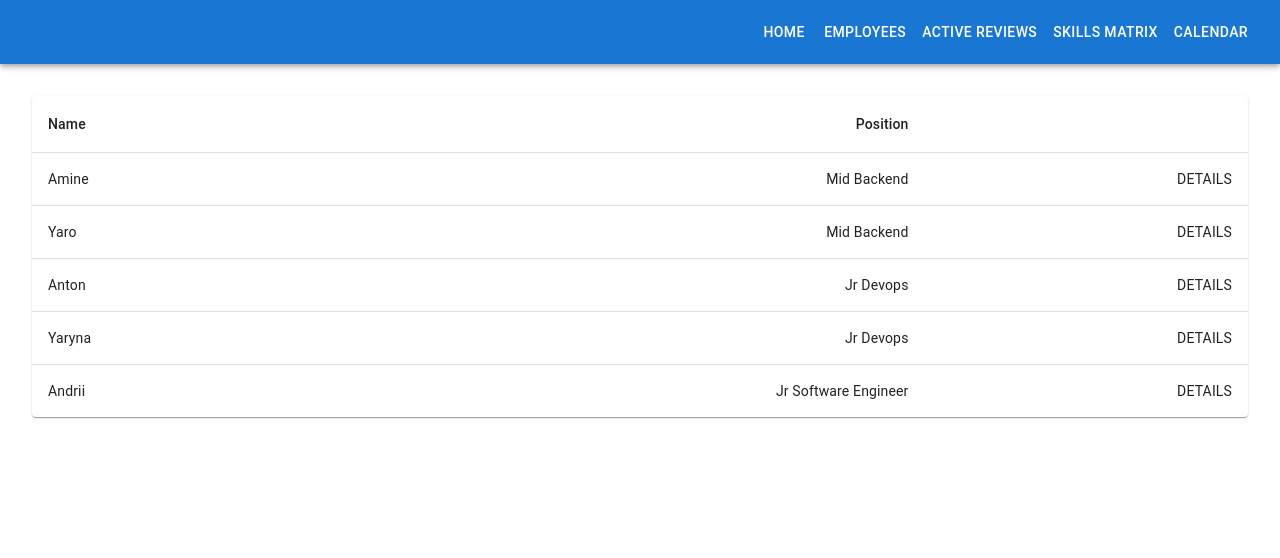
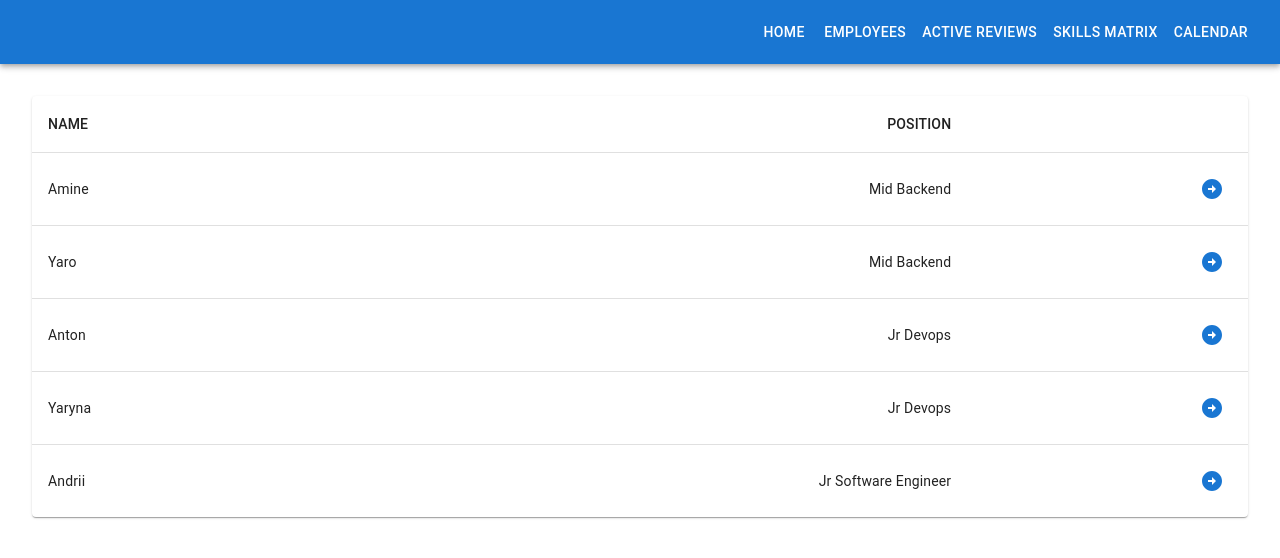
Before and after one commit to ewapotorecka/skill-matrix, a Next.js app: page /admin/dashboard/employees in a window 1280 px wide. Shown: the top 558 px of the page. Built offline with nearby package versions, Linux system fonts and the light colour scheme.

Commit message:
added employee detailed page

```diff
--- a/package.json
+++ b/package.json
@@ -12,6 +12,7 @@
     "@emotion/react": "^11.11.3",
     "@emotion/styled": "^11.11.0",
     "@mui/base": "^5.0.0-beta.28",
+    "@mui/icons-material": "^5.15.2",
     "@mui/material": "^5.15.1",
     "next": "14.0.4",
     "react": "^18",
--- /dev/null
+++ b/src/app/admin/dashboard/employees/[id]/page.tsx
@@ -0,0 +1,25 @@
+import { employees } from '@/mocks/employees';
+import Box from '@mui/material/Box';
+import Container from '@mui/material/Container';
+import Typography from '@mui/material/Typography';
+
+interface pageProps {
+  params: { id: string };
+}
+
+const EmployeePage: React.FC<pageProps> = async ({ params }) => {
+  const { id } = params;
+  const employee = employees.find((employee) => employee.id === id);
+
+  return (
+    <Container className="p-4">
+      <Box className="flex gap-4 items-end">
+        <Typography variant="h4">{employee?.name}</Typography>
+        <Typography variant="h6" className="uppercase">
+          {employee?.position}
+        </Typography>
+      </Box>
+    </Container>
+  );
+};
+export default EmployeePage;
--- a/src/app/admin/dashboard/skills-matrix/page.tsx
+++ b/src/app/admin/dashboard/skills-matrix/page.tsx
@@ -5,7 +5,6 @@ import React from 'react';
 const SkillsMatrix: React.FC = () => {
   return (
     <div className="p-8">
-      {' '}
       <Matrix />
     </div>
   );
--- a/src/components/employees/Table/Table.tsx
+++ b/src/components/employees/Table/Table.tsx
@@ -6,45 +6,47 @@ import TableContainer from '@mui/material/TableContainer';
 import TableHead from '@mui/material/TableHead';
 import TableRow from '@mui/material/TableRow';
 import Paper from '@mui/material/Paper';
-
-export function createData(name: string, position: string, id: number) {
-  return { name, position, id };
-}
-
-const rows = [
-  createData('Amine', 'Mid Backend', 1),
-  createData('Yaro', 'Mid Backend', 2),
-  createData('Anton', 'Jr Devops', 3),
-  createData('Yaryna', 'Jr Devops', 4),
-  createData('Andrii', 'Jr Software Engineer', 5),
-];
+import ArrowCircleRightIcon from '@mui/icons-material/ArrowCircleRight';
+import IconButton from '@mui/material/IconButton/IconButton';
+import { employees } from '@/mocks/employees';
+import Link from 'next/link';
 
 export default function BasicTable() {
   return (
     <TableContainer component={Paper}>
       <Table sx={{ minWidth: 650 }} aria-label="simple table">
         <TableHead>
-          <TableRow>
-            <TableCell>Name</TableCell>
-            <TableCell align="right">Position</TableCell>
-
-            <TableCell align="right"></TableCell>
+          <TableRow className="uppercase">
+            <TableCell className="font-bold text-xs">Name</TableCell>
+            <TableCell align="right" className="font-bold text-xs">
+              Position
+            </TableCell>
+            <TableCell align="right" className="font-bold text-xs"></TableCell>
           </TableRow>
         </TableHead>
         <TableBody>
-          {rows.map((row) => (
+          {employees.map((employee) => (
             <TableRow
-              key={row.name}
+              key={employee.name}
               sx={{ '&:last-child td, &:last-child th': { border: 0 } }}
             >
               <TableCell component="th" scope="row">
-                {row.name}
+                {employee.name}
               </TableCell>
               <TableCell component="th" scope="row" align="right">
-                {row.position}
+                {employee.position}
               </TableCell>
 
-              <TableCell align="right">DETAILS</TableCell>
+              <TableCell align="right">
+                <IconButton
+                  aria-label="details"
+                  color="primary"
+                  LinkComponent={Link}
+                  href={`/admin/dashboard/employees/${employee.id}`}
+                >
+                  <ArrowCircleRightIcon />
+                </IconButton>
+              </TableCell>
             </TableRow>
           ))}
         </TableBody>
--- a/src/components/skillsMatrix/matrix/Matrix.tsx
+++ b/src/components/skillsMatrix/matrix/Matrix.tsx
@@ -2,8 +2,6 @@
 
 import React, { useState } from 'react';
 import {
-  Tabs,
-  Tab,
   Table,
   TableBody,
   TableCell,
@@ -11,7 +9,6 @@ import {
   TableHead,
   TableRow,
   Paper,
-  TextField,
 } from '@mui/material';
 
 interface Level {
--- /dev/null
+++ b/src/mocks/employees.ts
@@ -0,0 +1,7 @@
+export const employees = [
+  { id: '1', name: 'Amine', position: 'Mid Backend' },
+  { id: '2', name: 'Yaro', position: 'Mid Backend' },
+  { id: '3', name: 'Anton', position: 'Jr Devops' },
+  { id: '4', name: 'Yaryna', position: 'Jr Devops' },
+  { id: '5', name: 'Andrii', position: 'Jr Software Engineer' },
+];
```
Also changed, not shown: 1 other file (tests, documents, lock files or other folders).
